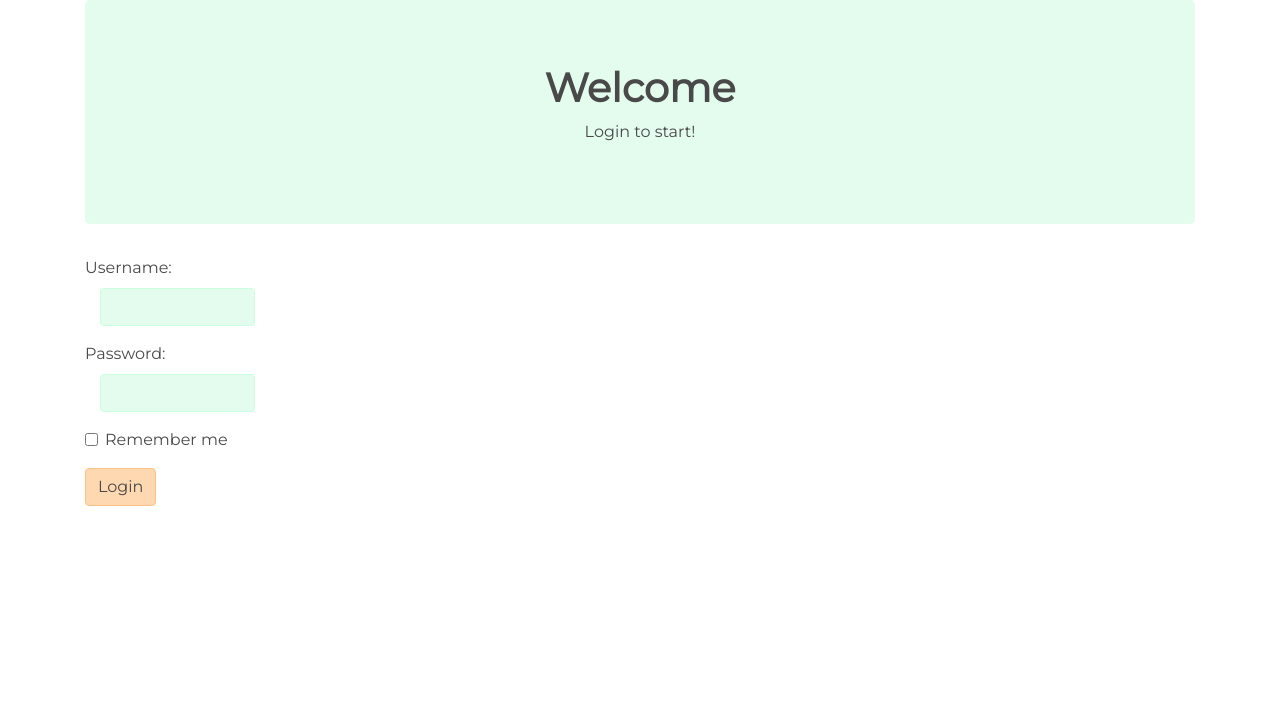
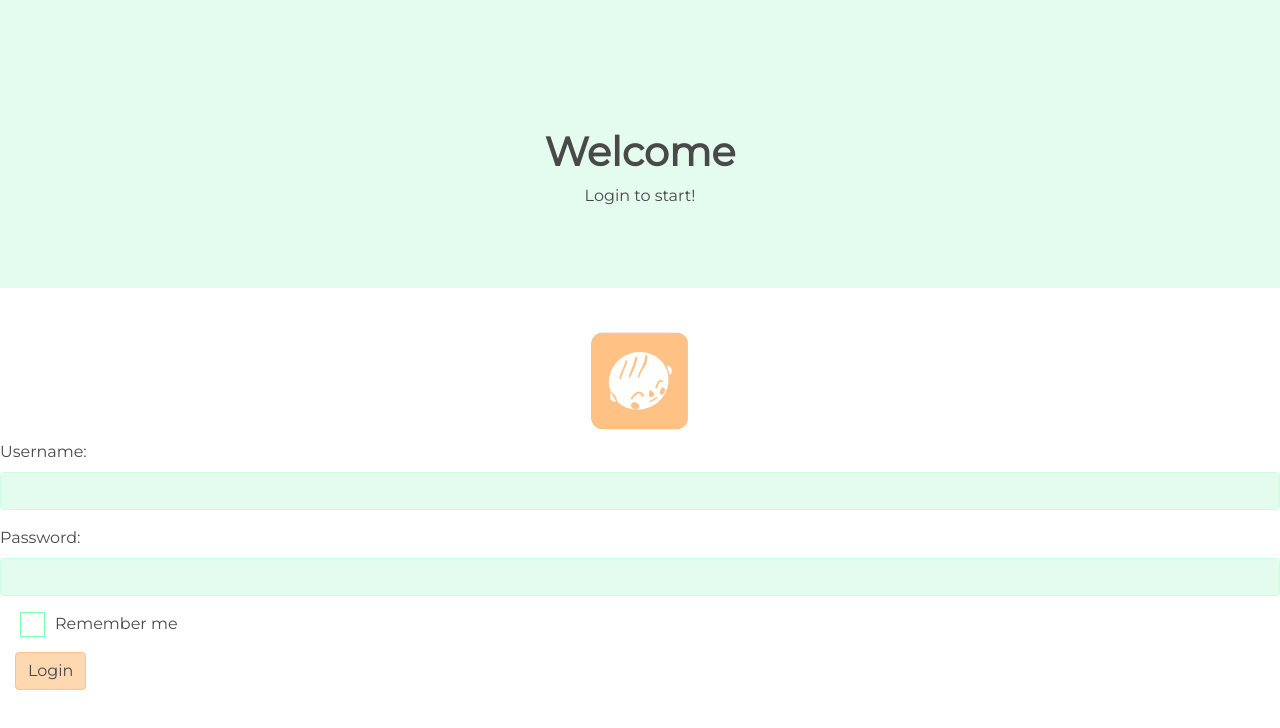
Before and after one commit to gss480/HCI_Project, a plain HTML site: page HCI_site/Source_Code/index.html in a window 1280 px wide. Drawn offline with nearby package versions, Linux system fonts and the light colour scheme.

Commit message:
Minor design changes to the login page

```diff
--- a/HCI_site/Source_Code/index.html
+++ b/HCI_site/Source_Code/index.html
@@ -17,28 +17,33 @@
     <title>BabyBreathe</title>
 </head>
 <body>
-    <div class="container">
 
-        <div class="jumbotron text-center">
-            <h1>Welcome</h1>
-            <p>Login to start!</p>
+        <div class="jumbotron jumbotron-fluid text-center">
+            <div class="container-fluid">
+                    <h1>Welcome</h1>
+                    <p>Login to start!</p>
+            </div>
+        </div>
+
+        <div class="d-flex justify-content-center" id="logo">
+            <img src="images\Logo.png" alt="Baby breathe logo" style="width:100px; height:100px" vspace="10">
         </div>
 
         <div class="form-group">
-            <label for="uname">Username:</label>
-            <div class="col-sm-2"><input type="text" class="form-control" id="uname"></div>
+                <label for="uname">Username:</label>
+                <input type="text" class="form-control" id="uname">
         </div>
         <div class="form-group">
             <label for="pwd">Password:</label>
-            <div class="col-sm-2"><input type="password" class="form-control" id="pwd"></div>
+            <input type="password" class="form-control" id="pwd">
         </div>
         <div class="form-group form-check">
             <label class="form-check-label">
-                <input class="form-check-input" type="checkbox"> Remember me
+                <input class="form-check-input" type="checkbox" id="Test"> Remember me
+                <span class="checkmark"></span>
             </label>
         </div>
-        <button type="submit" class="btn">Login</button>
-    </div>
+        <div class="col-sm-3"><button type="submit" class="btn">Login</button></div>
 
         <!--Bootstrap JS depenencies-->
         <script src="https://code.jquery.com/jquery-3.4.1.slim.min.js" integrity="sha256-pasqAKBDmFT4eHoN2ndd6lN370kFiGUFyTiUHWhU7k8=" crossorigin="anonymous"></script>
--- a/HCI_site/Source_Code/styles/styles.css
+++ b/HCI_site/Source_Code/styles/styles.css
@@ -4,11 +4,17 @@ body {
 }
 
 h1 {
-    font-weight: bold;
+    font-weight: bolder;
 }
 
 .jumbotron {
     background-color:rgb(227, 252, 238);
+    padding-top: 10%;
+    padding-bottom: 5%;
+    -webkit-background-size: cover;
+    -moz-background-size: cover;
+    background-size: cover;
+    -o-background-size: cover;
 }
 
 #uname {
@@ -46,3 +52,68 @@ h1 {
 .btn:focus {
     box-shadow: none;
 }
+
+.form-check-label {
+    display: block;
+    position: relative;
+    padding-left: 35px;
+    margin-bottom: 12px;
+    cursor: pointer;
+    -webkit-user-select: none;
+    -moz-user-select: none;
+    -ms-user-select: none;
+    user-select: none;
+  }
+
+  /* Hide the browser's default checkbox */
+  .form-check-label input {
+    position: absolute;
+    opacity: 0;
+    cursor: pointer;
+    height: 0;
+    width: 0;
+  }
+
+  /* Create a custom checkbox */
+  .checkmark {
+    position: absolute;
+    top: 0;
+    left: 0;
+    height: 25px;
+    width: 25px;
+    background-color:rgb(255,255,255);
+    border-style: solid;
+    border-width: 1px;
+    border-color: rgb(126, 255, 182);
+  }
+
+  /* When the checkbox is checked, add a blue background */
+  .form-check-label input:checked ~ .checkmark {
+    background-color:rgb(199, 255, 223);
+    border-color: rgb(126, 255, 182);
+  }
+
+  /* Create the checkmark/indicator (hidden when not checked) */
+  .checkmark:after {
+    content: "";
+    position: absolute;
+    display: none;
+  }
+
+  /* Show the checkmark when checked */
+  .form-check-label input:checked ~ .checkmark:after {
+    display: block;
+  }
+
+  /* Style the checkmark/indicator */
+  .form-check-label .checkmark:after {
+    left: 8px;
+    top: 5px;
+    width: 7px;
+    height: 11px;
+    border: solid white;
+    border-width: 0 3px 3px 0;
+    -webkit-transform: rotate(45deg);
+    -ms-transform: rotate(45deg);
+    transform: rotate(45deg);
+  }
```
Also changed, not shown: HCI_site/Source_Code/images/Logo.png (added).
